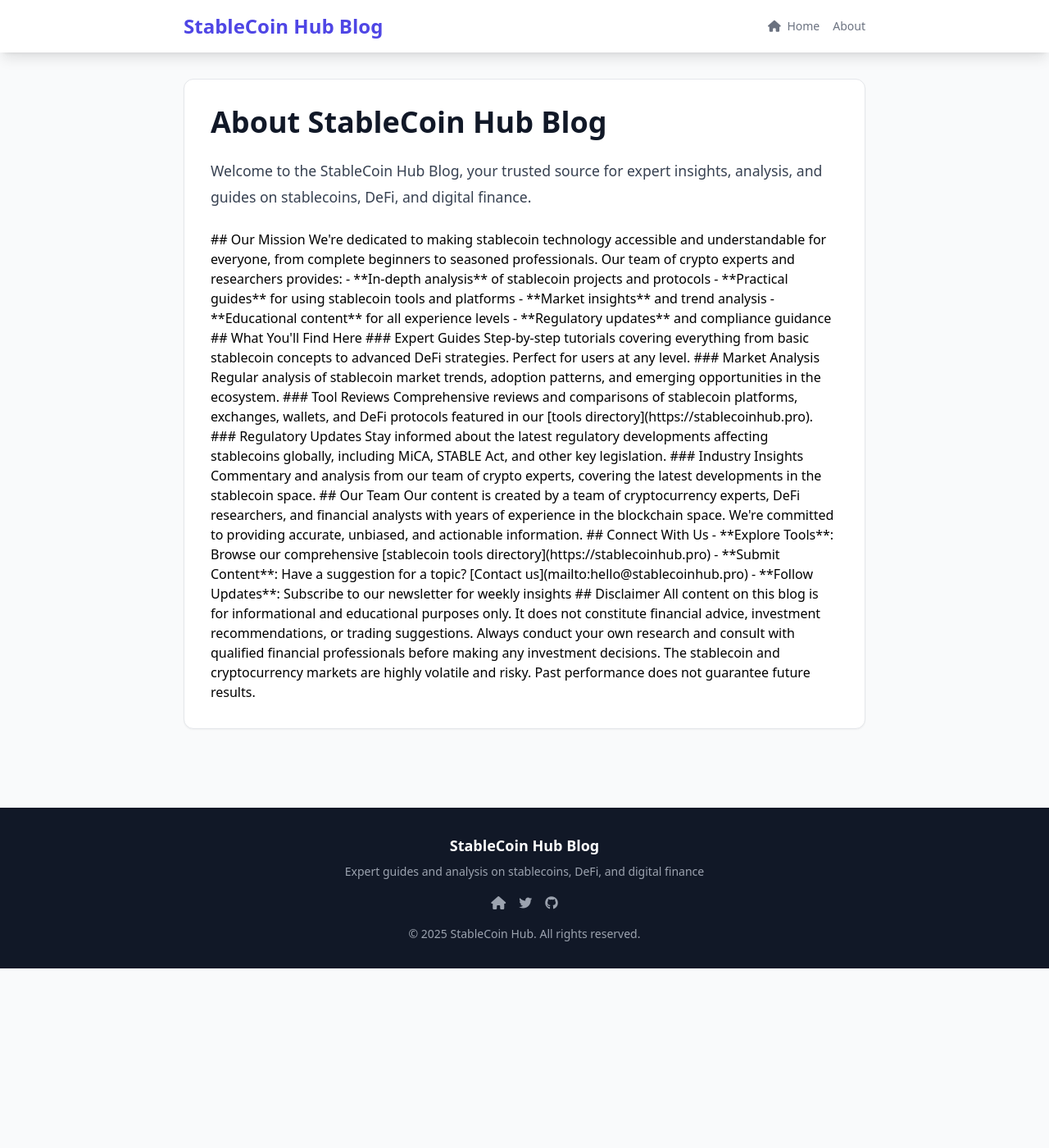
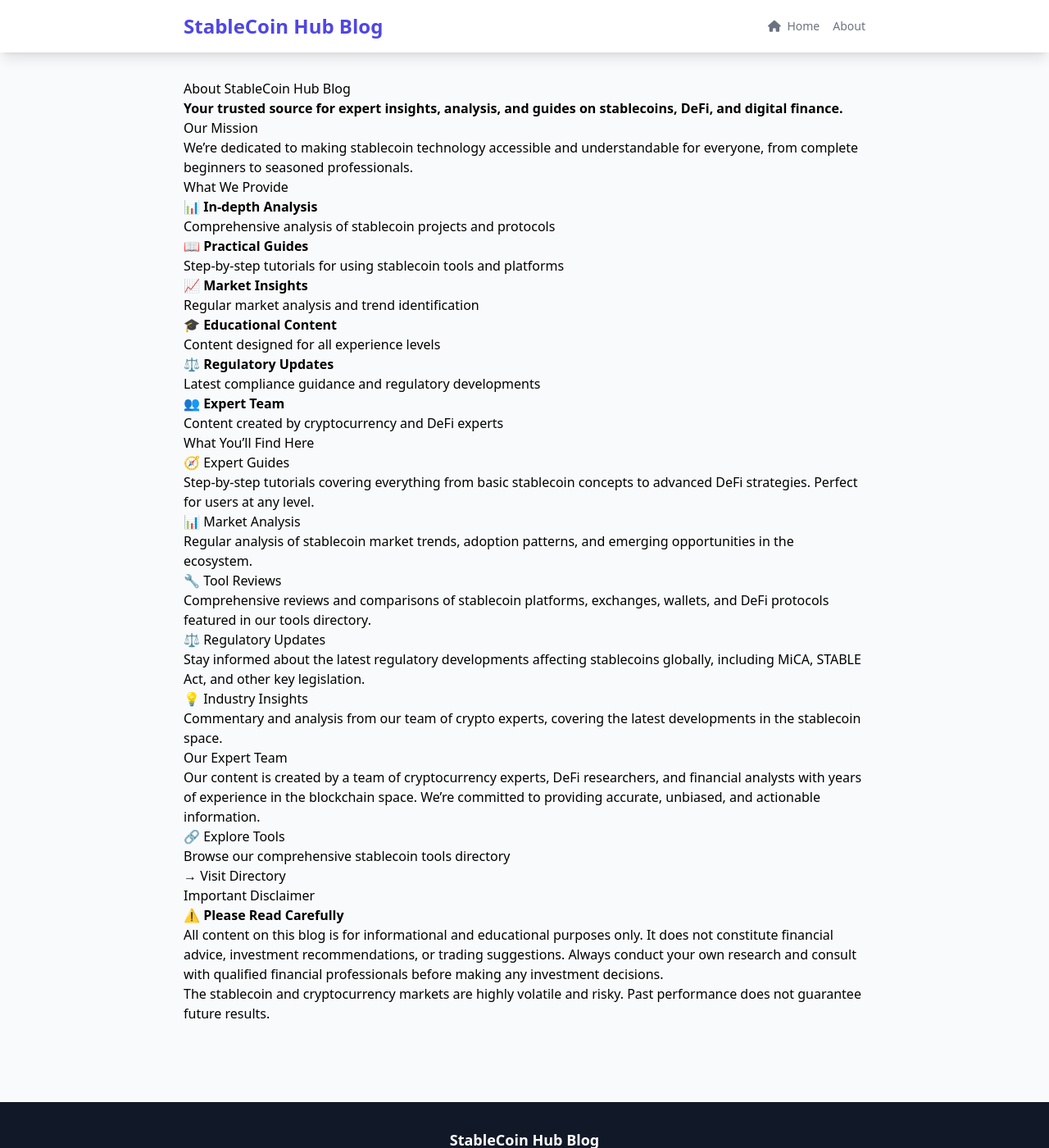
Before and after one commit to gummybearsk/stablecoinhub-blog, a Jekyll site: the page built from about.md, in a window 1280 px wide and 1400 px high. Shown: the whole window at 82% size. Built offline with Jekyll 4.4.1, drawn with Linux system fonts in a browser that asks for light colours; nearby versions of some CDN libraries.

Commit message:
Update about.md

```diff
--- a/about.md
+++ b/about.md
@@ -4,55 +4,65 @@ title: About StableCoin Hub Blog
 description: Learn about our mission to provide expert stablecoin insights, analysis, and guides for the crypto community.
 ---
 
-<div class="bg-white rounded-xl shadow-sm border p-6 sm:p-8">
-    <h1 class="text-3xl sm:text-4xl font-bold text-gray-900 mb-6">About StableCoin Hub Blog</h1>
+# About StableCoin Hub Blog
 
-    <div class="prose prose-lg max-w-none">
-        <p class="text-lg text-gray-600 mb-8">
-            Welcome to the StableCoin Hub Blog, your trusted source for expert insights, analysis, and guides on stablecoins, DeFi, and digital finance.
-        </p>
+**Your trusted source for expert insights, analysis, and guides on stablecoins, DeFi, and digital finance.**
 
-        ## Our Mission
+## Our Mission
 
-        We're dedicated to making stablecoin technology accessible and understandable for everyone, from complete beginners to seasoned professionals. Our team of crypto experts and researchers provides:
+We're dedicated to making stablecoin technology accessible and understandable for everyone, from complete beginners to seasoned professionals.
 
-        - **In-depth analysis** of stablecoin projects and protocols
-        - **Practical guides** for using stablecoin tools and platforms
-        - **Market insights** and trend analysis
-        - **Educational content** for all experience levels
-        - **Regulatory updates** and compliance guidance
+### What We Provide
 
-        ## What You'll Find Here
+**📊 In-depth Analysis**
+Comprehensive analysis of stablecoin projects and protocols
 
-        ### Expert Guides
-        Step-by-step tutorials covering everything from basic stablecoin concepts to advanced DeFi strategies. Perfect for users at any level.
+**📖 Practical Guides**
+Step-by-step tutorials for using stablecoin tools and platforms
 
-        ### Market Analysis
-        Regular analysis of stablecoin market trends, adoption patterns, and emerging opportunities in the ecosystem.
+**📈 Market Insights**
+Regular market analysis and trend identification
 
-        ### Tool Reviews
-        Comprehensive reviews and comparisons of stablecoin platforms, exchanges, wallets, and DeFi protocols featured in our [tools directory](https://stablecoinhub.pro).
+**🎓 Educational Content**
+Content designed for all experience levels
 
-        ### Regulatory Updates
-        Stay informed about the latest regulatory developments affecting stablecoins globally, including MiCA, STABLE Act, and other key legislation.
+**⚖️ Regulatory Updates**
+Latest compliance guidance and regulatory developments
 
-        ### Industry Insights
-        Commentary and analysis from our team of crypto experts, covering the latest developments in the stablecoin space.
+**👥 Expert Team**
+Content created by cryptocurrency and DeFi experts
 
-        ## Our Team
+## What You'll Find Here
 
-        Our content is created by a team of cryptocurrency experts, DeFi researchers, and financial analysts with years of experience in the blockchain space. We're committed to providing accurate, unbiased, and actionable information.
+### 🧭 Expert Guides
+Step-by-step tutorials covering everything from basic stablecoin concepts to advanced DeFi strategies. Perfect for users at any level.
 
-        ## Connect With Us
+### 📊 Market Analysis
+Regular analysis of stablecoin market trends, adoption patterns, and emerging opportunities in the ecosystem.
 
-        - **Explore Tools**: Browse our comprehensive [stablecoin tools directory](https://stablecoinhub.pro)
-        - **Submit Content**: Have a suggestion for a topic? [Contact us](mailto:hello@stablecoinhub.pro)
-        - **Follow Updates**: Subscribe to our newsletter for weekly insights
+### 🔧 Tool Reviews
+Comprehensive reviews and comparisons of stablecoin platforms, exchanges, wallets, and DeFi protocols featured in our [tools directory](https://stablecoinhub.pro).
 
-        ## Disclaimer
+### ⚖️ Regulatory Updates
+Stay informed about the latest regulatory developments affecting stablecoins globally, including MiCA, STABLE Act, and other key legislation.
 
-        All content on this blog is for informational and educational purposes only. It does not constitute financial advice, investment recommendations, or trading suggestions. Always conduct your own research and consult with qualified financial professionals before making any investment decisions.
+### 💡 Industry Insights
+Commentary and analysis from our team of crypto experts, covering the latest developments in the stablecoin space.
 
-        The stablecoin and cryptocurrency markets are highly volatile and risky. Past performance does not guarantee future results.
-    </div>
-</div>
+## Our Expert Team
+
+Our content is created by a team of cryptocurrency experts, DeFi researchers, and financial analysts with years of experience in the blockchain space. We're committed to providing accurate, unbiased, and actionable information.
+
+### 🔗 Explore Tools
+Browse our comprehensive stablecoin tools directory
+→ [Visit Directory](https://stablecoinhub.pro)
+
+
+
+## Important Disclaimer
+
+⚠️ **Please Read Carefully**
+
+All content on this blog is for informational and educational purposes only. It does not constitute financial advice, investment recommendations, or trading suggestions. Always conduct your own research and consult with qualified financial professionals before making any investment decisions.
+
+The stablecoin and cryptocurrency markets are highly volatile and risky. Past performance does not guarantee future results.
```
